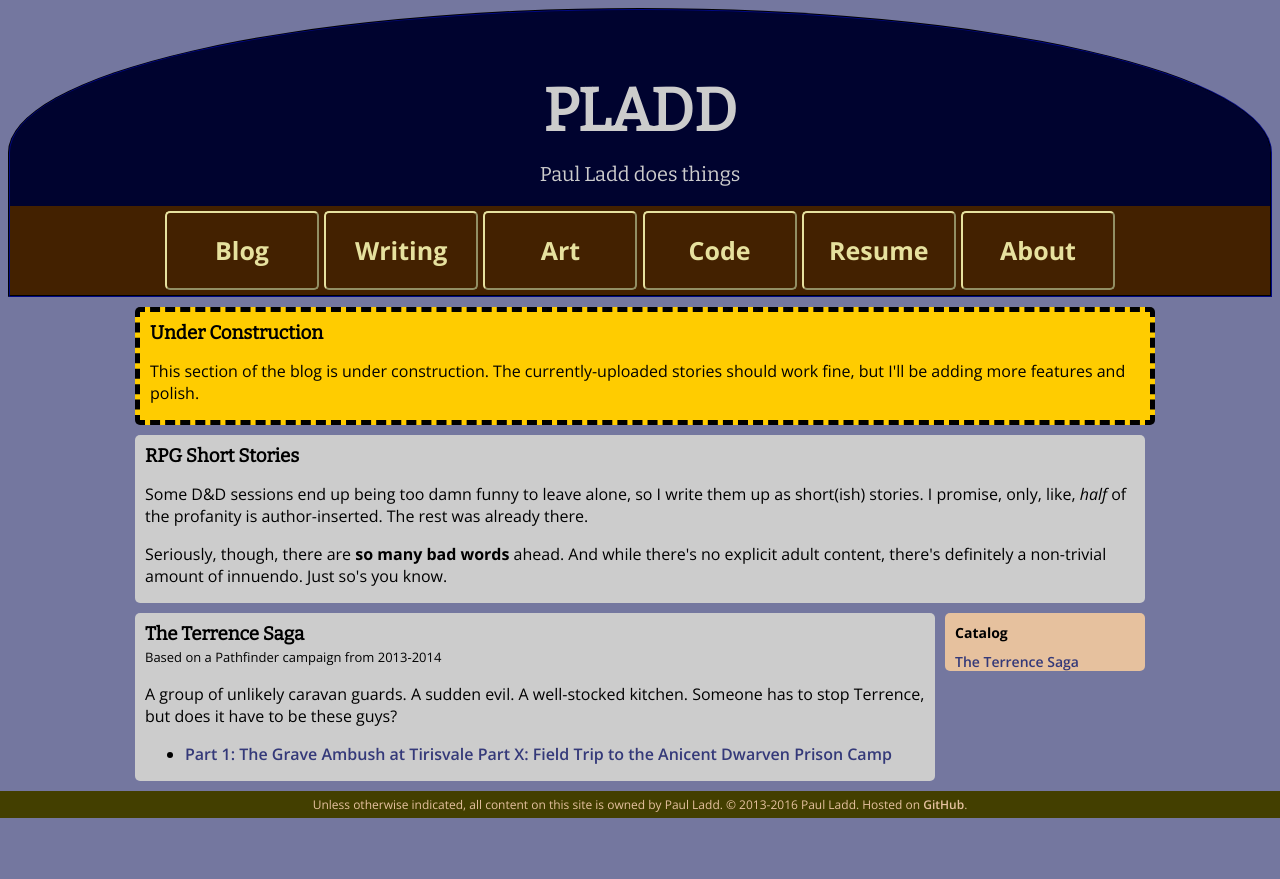
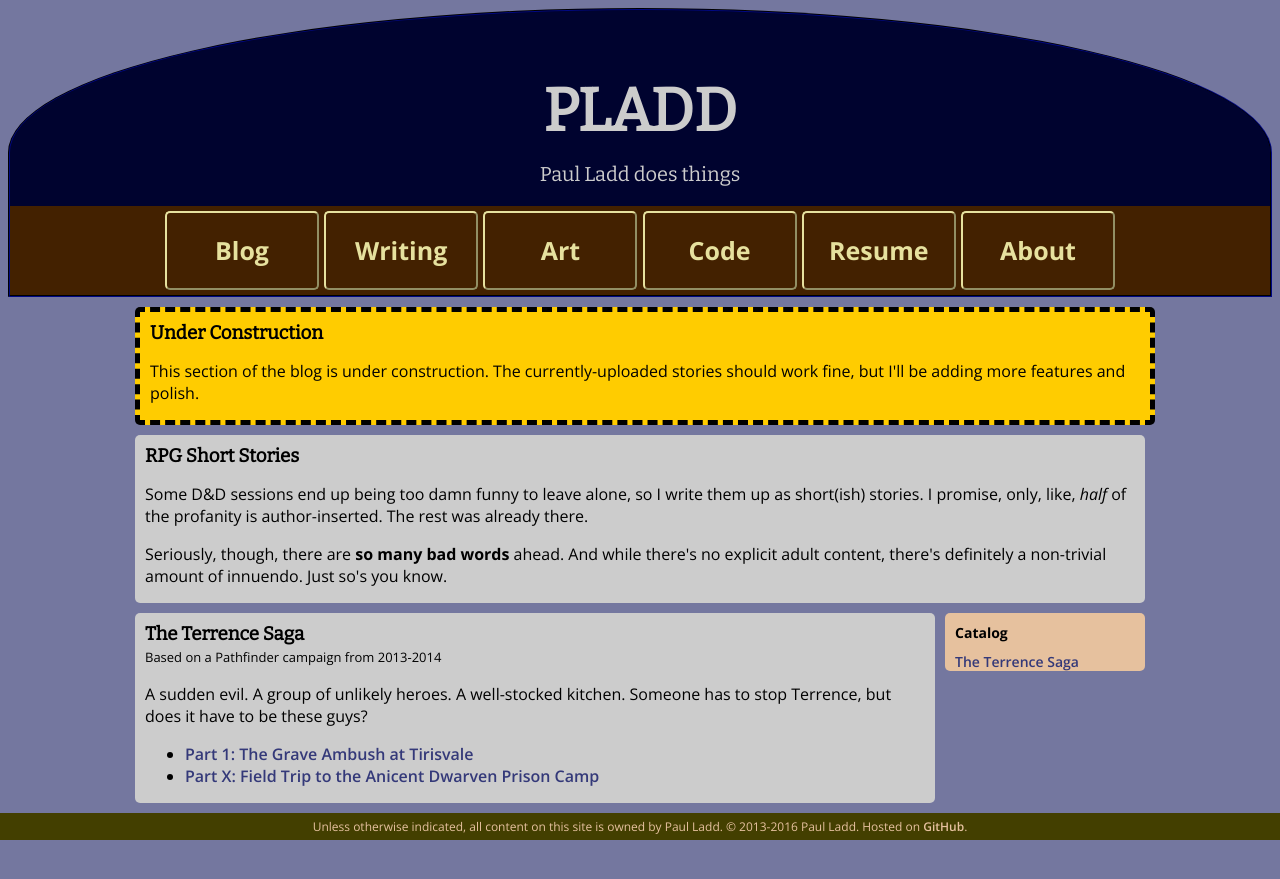
Before and after one commit to itspladd/personal-website-old, a Jekyll site: the page built from writing/rpg_stories/index.html, in a window 1280 px wide. Shown: the top 879 px of the page. Built offline with Jekyll 4.4.1, drawn with Linux system fonts in a browser that asks for light colours.

Commit message:
Writing/list edits

```diff
--- a/writing/rpg_stories/index.html
+++ b/writing/rpg_stories/index.html
@@ -18,13 +18,11 @@ title: "RPG Stories: Paul Ladd Does Words, Art, and Code"
     <article>
         <h1 id="terrence">The Terrence Saga</h1>
         <span class="dateauthor">Based on a Pathfinder campaign from 2013-2014</span>
-        <p>A group of unlikely caravan guards. A sudden evil. A well-stocked kitchen. Someone has to stop Terrence, but does it have to be these guys?</p>
+        <p>A sudden evil. A group of unlikely heroes. A well-stocked kitchen. Someone has to stop Terrence, but does it have to be these guys?</p>
 
         <ul>
-            <li>
-                <a href="tirisvale">Part 1: The Grave Ambush at Tirisvale</a>
-                <a href="dwarven-prison-field-trip">Part X: Field Trip to the Anicent Dwarven Prison Camp</a><br>
-            </li>
+            <li><a href="tirisvale">Part 1: The Grave Ambush at Tirisvale</a></li>
+            <li><a href="dwarven-prison-field-trip">Part X: Field Trip to the Anicent Dwarven Prison Camp</a></li>
         </ul>
 
     </article>
```
